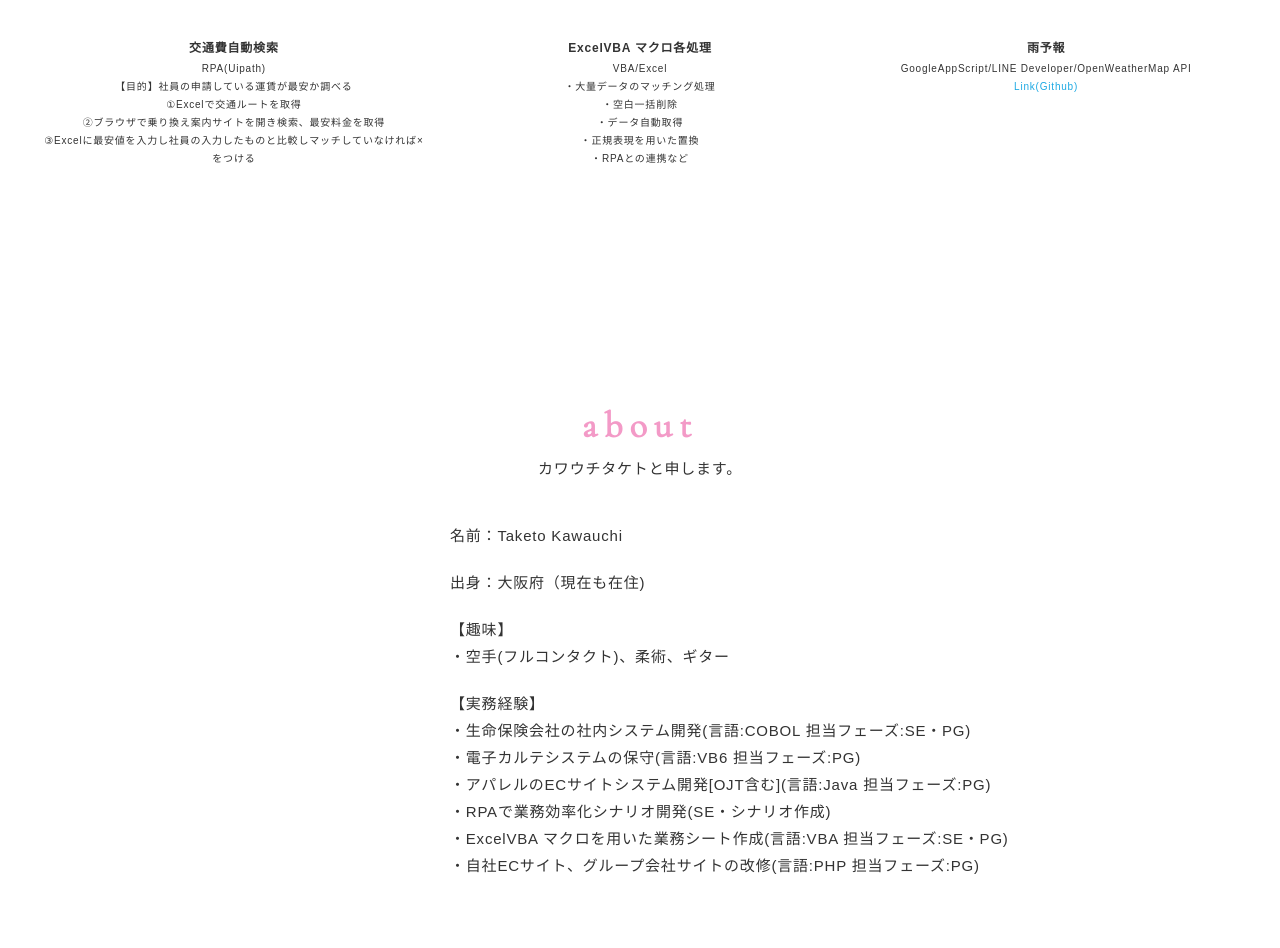
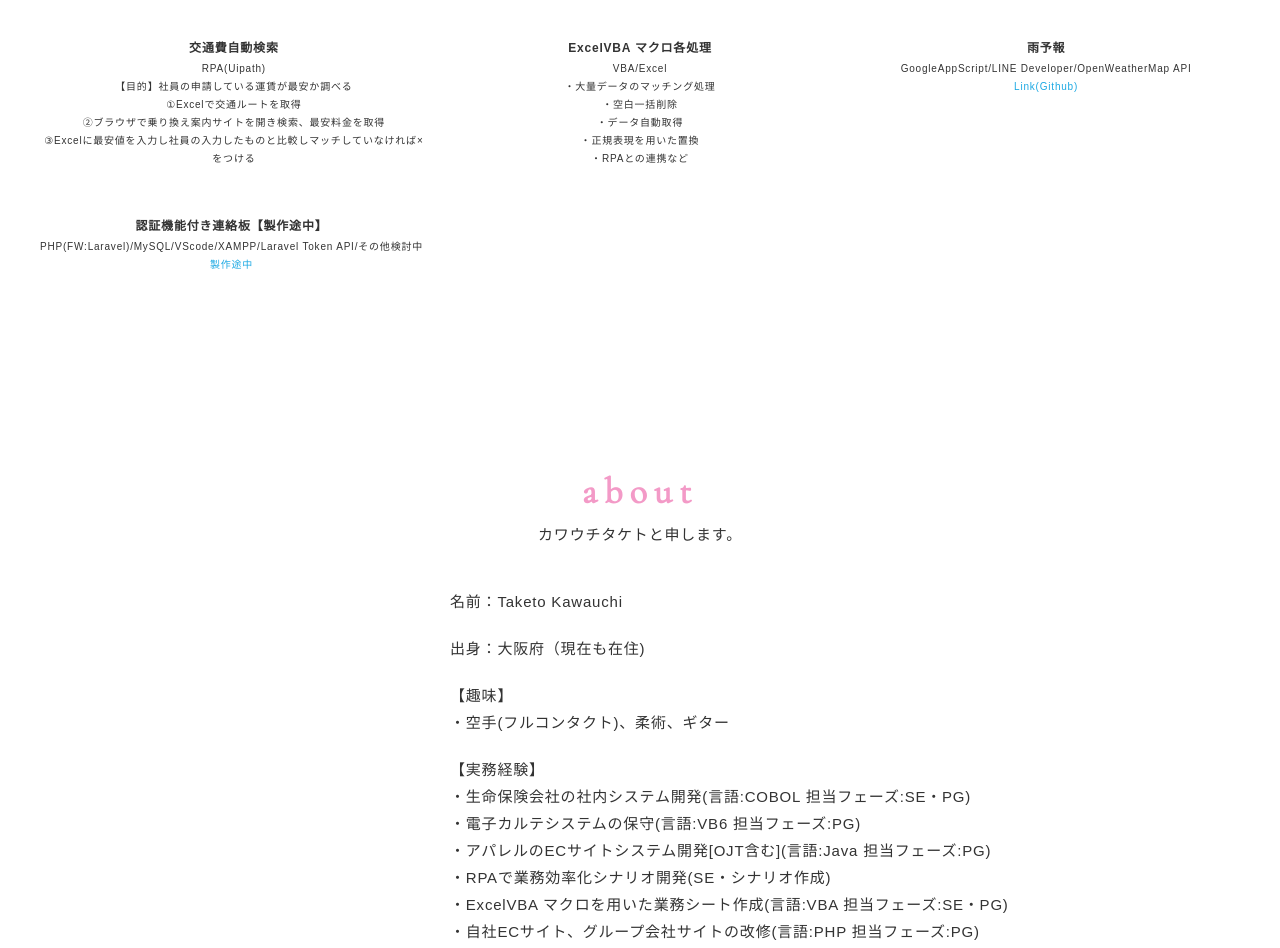
Before and after one commit to TK-10/portfolio, a plain HTML site: page index.html in a window 1280 px wide. Shown: the part 1196-2144 px from the top of the page. Drawn offline with nearby package versions, Linux system fonts and the light colour scheme.

Commit message:
作成途中文追加

```diff
--- a/index.html
+++ b/index.html
@@ -163,6 +163,12 @@
                   <div class="works-title">雨予報</div>
                   <div class="works-text">GoogleAppScript/LINE Developer/OpenWeatherMap API</div>
                   <div class="works-url"><a class="works-url-link" href="https://github.com/TK-10/RainForecast" target="_blank">Link(Github)</a>
+                </figcaption>
+              </figure>
+              <figcaption class="works-body">
+                  <div class="works-title">認証機能付き連絡板【製作途中】</div>
+                  <div class="works-text">PHP(FW:Laravel)/MySQL/VScode/XAMPP/Laravel Token API/その他検討中</div>
+                  <div class="works-url"><a class="works-url-link" href="" target="_blank">製作途中</a>
                 </figcaption>
               </figure>
 
@@ -372,7 +378,7 @@
                   <ul>
                     <li>・AWS（EC2・S3・RDS・Lambda・CloudWatch）</li>
                     <li>・Docker</li>
-                    <li>・PHP+FW(Laravel・CakePHP)</li>
+                    <li>・PHP+FW(Laravel)</li>
                     <li>・Java+FW(Spring)</li>
                    </ul>
                  </p>
```
